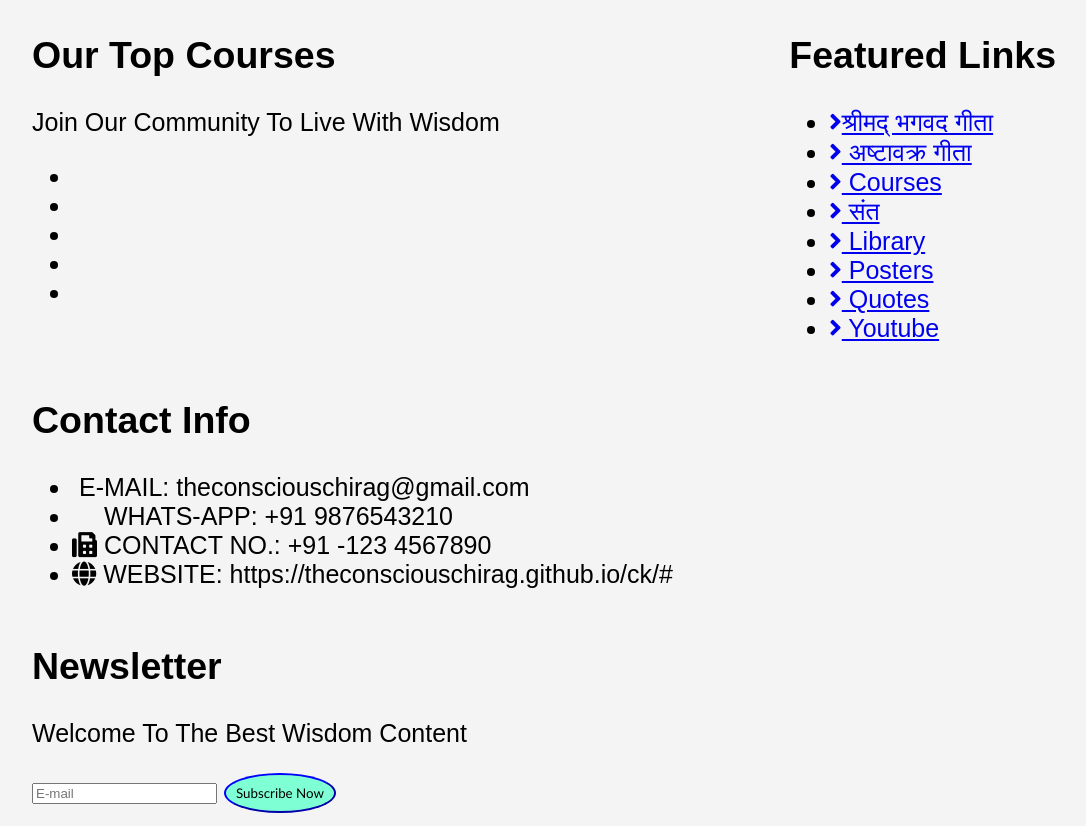
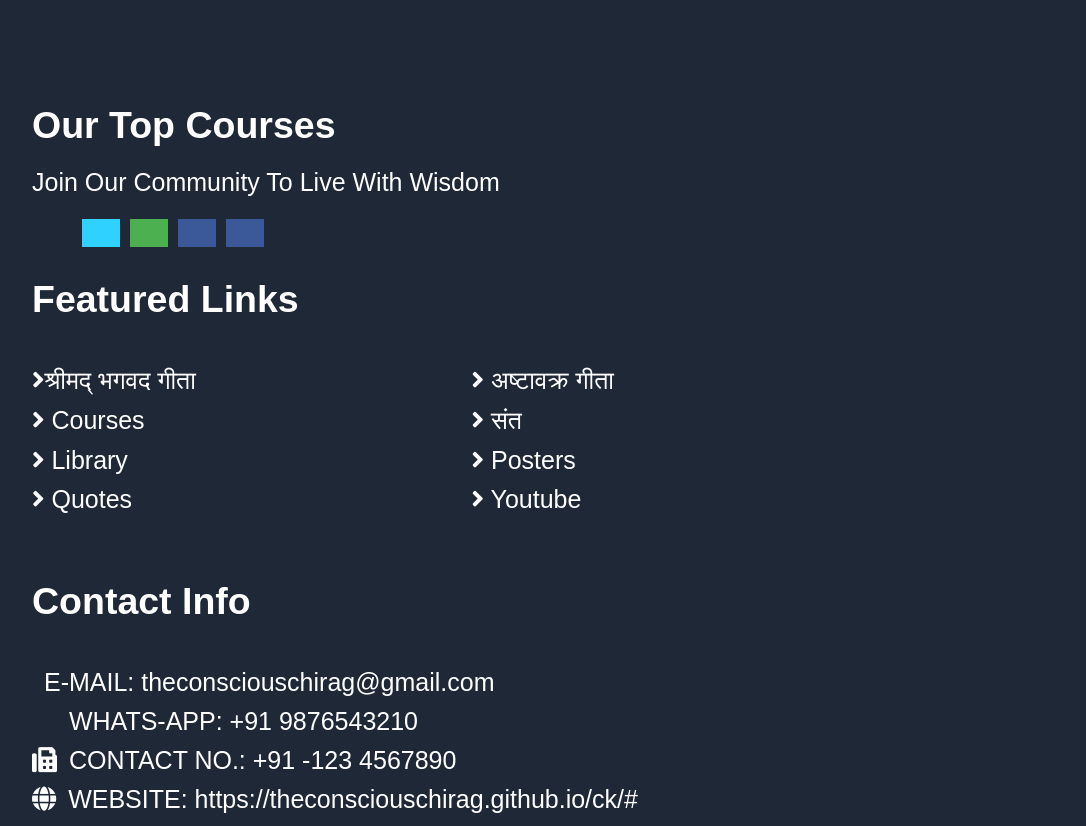
Before and after one commit to TheConsciousChirag/ck, a plain HTML site: page index.html in a window 1280 px wide. Shown: the part 2534-3360 px from the top of the page, without its empty margins (96-1182 px from the left). Drawn offline with Linux system fonts and the light colour scheme; a script that the page names is missing; some icons are missing.

Commit message:
CK web CSS.css

```diff
--- a/CK web CSS.css
+++ b/CK web CSS.css
@@ -140,3 +140,96 @@
      background: #d3d3d3;
 }
 /********** Popular Courses CSS Ends **********/
+
+/********** Footer CSS Starts **********/
+.footer-section {
+     background-color:#1f2836;
+     padding-top: 70px;
+     padding-bottom:70px;
+     width:100%;
+     float:left;
+}
+ .footer-link h2 {
+     color:#fff;
+     text-align:left;
+     margin-bottom: 20px;
+}
+ .footer-link p {
+     color: #fff;
+     line-height: 20px;
+     padding: 0px 30px 0px 0px;
+}
+ .social-icon {
+     list-style: none;
+     margin-top:20px;
+}
+ .social-icon li {
+     float: left;
+     padding-left: 10px;
+}
+ .social-icon li a i {
+     color: #fff;
+     font-size: 18px;
+     padding: 5px 10px;
+}
+ .social-icon .fa-twitter {
+     background: #2ed1ff;
+}
+ .social-icon .fa-whatsapp {
+     background: #4CAF50;
+}
+ .social-icon .fa-facebook {
+     background: #3b5998;
+}
+ .social-icon .fa-linkedin {
+     background: #3b5998;
+}
+ .footer-menu {
+     padding: 0px;
+     width: 100%;
+     float: left;
+     list-style: none;
+}
+ .footer-menu li {
+     width: 50%;
+     float: left;
+     list-style: none;
+     margin-bottom: 10px;
+}
+ .footer-menu li a {
+     color:#fff;
+     text-decoration: none;
+}
+ .footer-contact {
+     list-style: none;
+     padding: 0px;
+     width: 100%;
+     float: left;
+     color: #fff;
+}
+ .footer-contact li {
+     width: 100%;
+     float: left;
+     margin-bottom: 10px;
+}
+ .footer-contact span {
+     padding-left:5px;
+}
+ .newsletter p {
+     margin-bottom:10px;
+}
+ .newsletter input {
+     width: 100%;
+     float: left;
+     padding:10px;
+}
+ .newsletter button {
+     width: 100%;
+     float: left;
+     padding: 10px;
+     border: none;
+     border-radius: 4px;
+     background-color: gold;
+     margin-top:10px;
+}
+/********** Footer CSS Ends **********/
```
